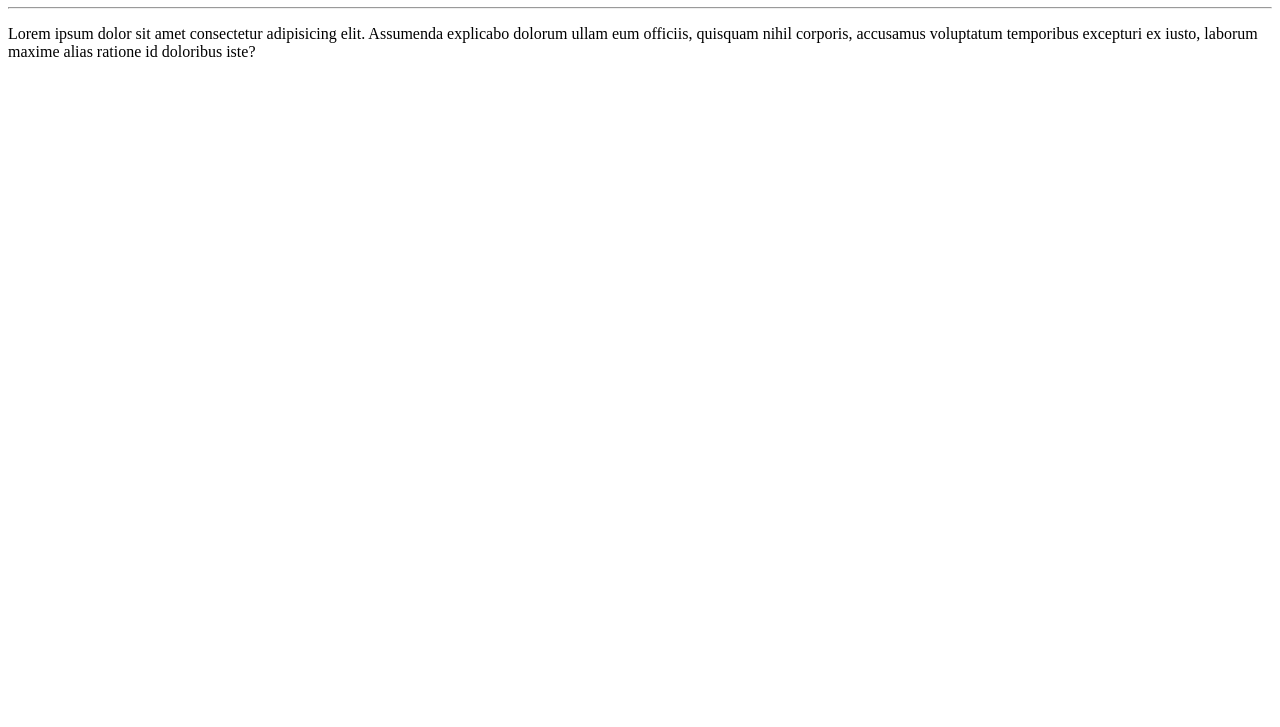
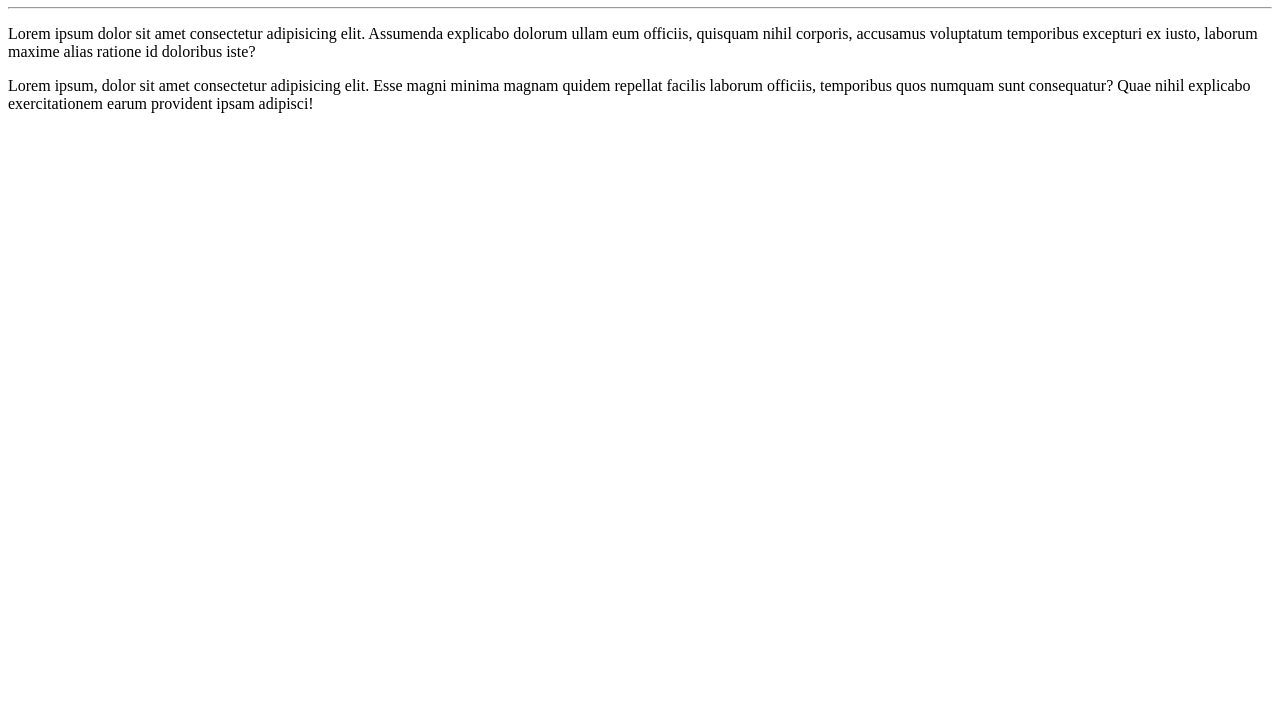
Before and after one commit to atilao/Ola-Mundo, a plain HTML site: page site exemplo/index.html in a window 1280 px wide. Shown: the part 73-800 px from the top of the page. Drawn offline with Linux system fonts and the light colour scheme.

Commit message:
adicionei um parágrafo

```diff
--- a/site exemplo/index.html
+++ b/site exemplo/index.html
@@ -9,5 +9,6 @@
     <h1>Olá, mundo!</h1>
     <hr>
     <p>Lorem ipsum dolor sit amet consectetur adipisicing elit. Assumenda explicabo dolorum ullam eum officiis, quisquam nihil corporis, accusamus voluptatum temporibus excepturi ex iusto, laborum maxime alias ratione id doloribus iste?</p>
+    <p>Lorem ipsum, dolor sit amet consectetur adipisicing elit. Esse magni minima magnam quidem repellat facilis laborum officiis, temporibus quos numquam sunt consequatur? Quae nihil explicabo exercitationem earum provident ipsam adipisci!</p>
 </body>
 </html>
```
